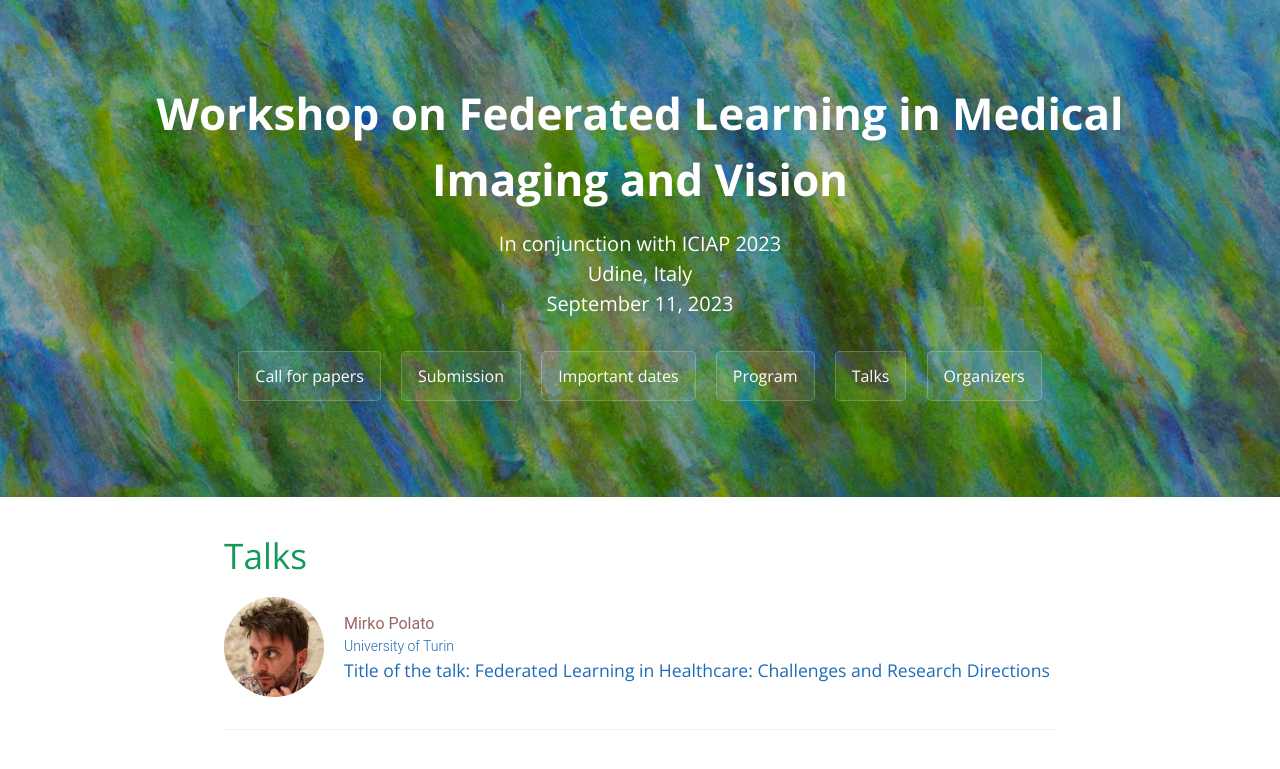
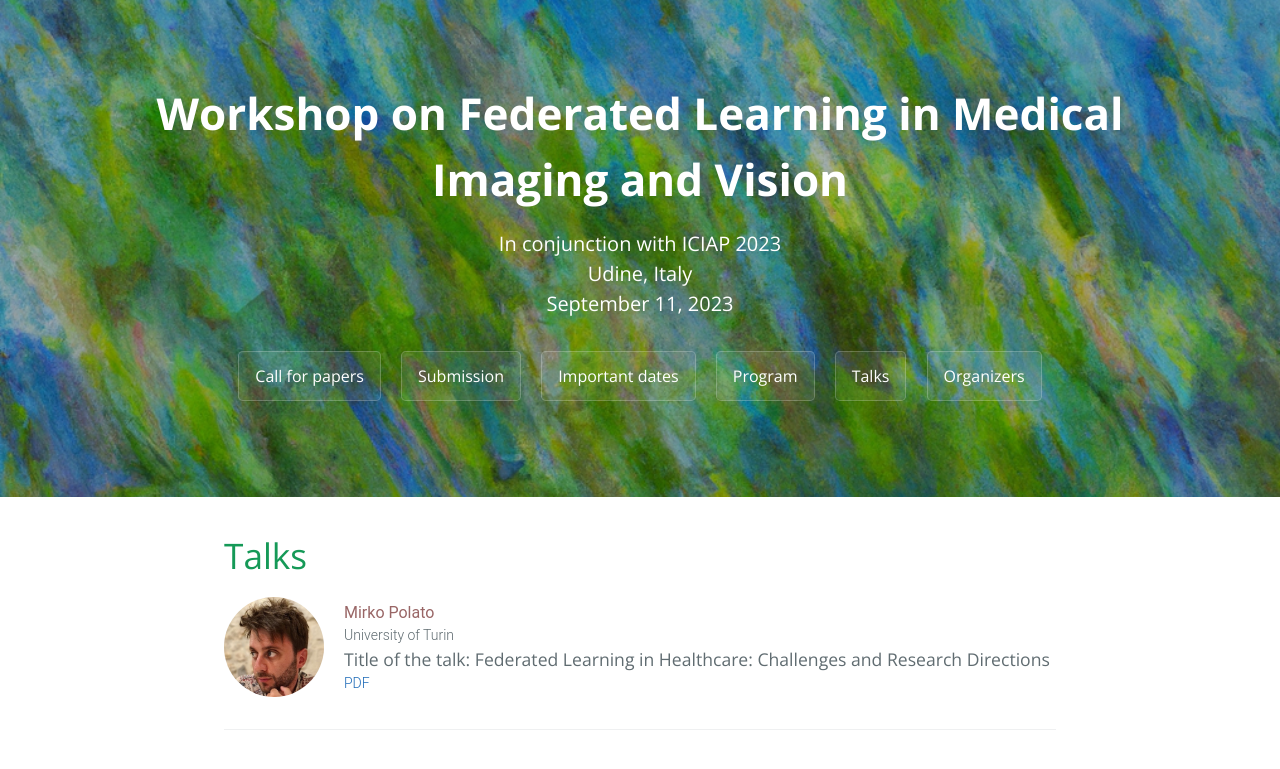
Before and after one commit to fedmedw/fedmedw.github.io, a Jekyll site: the page built from talks.md, in a window 1280 px wide. Shown: the top 769 px of the page. Built offline with Jekyll 4.4.1, drawn with Linux system fonts in a browser that asks for light colours; our own code applies the rules of GitHub Pages for plain Markdown files.

Commit message:
Added keynote pdf

```diff
--- a/_config.yml
+++ b/_config.yml
@@ -68,6 +68,8 @@ workshop:
       affiliation: University of Turin
       pic: img/mirko.jpg
       title: "Federated Learning in Healthcare: Challenges and Research Directions"
+      file_text: "PDF"
+      file_url: "keynote-fedmed.pdf"
   program:
     - time: "09:00"
       type: organizer
--- a/assets/css/style.scss
+++ b/assets/css/style.scss
@@ -36,7 +36,7 @@ div.item {
     font-weight: 300;
 }
 
-div.speaker a {
+div.speaker .cont {
     display: flex;
     flex-direction: row;
     align-items: center;
--- a/talks.md
+++ b/talks.md
@@ -6,13 +6,14 @@ layout: default
 
 {% for person in site.workshop.talks %}
 <div class="speaker">
-<a href='#'>
-    <img src="{{ person.pic }}"/>
-    <div class="details">
-        <span class="name">{{ person.name }}<br>{{ person.surname }}</span>
-        <span class="affiliation">{{ person.affiliation }}</span>
-        <span class="title">Title of the talk: {{ person.title }}</span>
+    <div class="cont">
+        <img src="{{ person.pic }}"/>
+        <div class="details">
+            <span class="name">{{ person.name }}<br>{{ person.surname }}</span>
+            <span class="affiliation">{{ person.affiliation }}</span>
+            <span class="title">Title of the talk: {{ person.title }}</span>
+            <span class="affiliation"><a href='{{ person.file_url }}'>{{ person.file_text }}</a></span>
+        </div>
     </div>
-</a>
 </div>
 {% endfor %}
```
